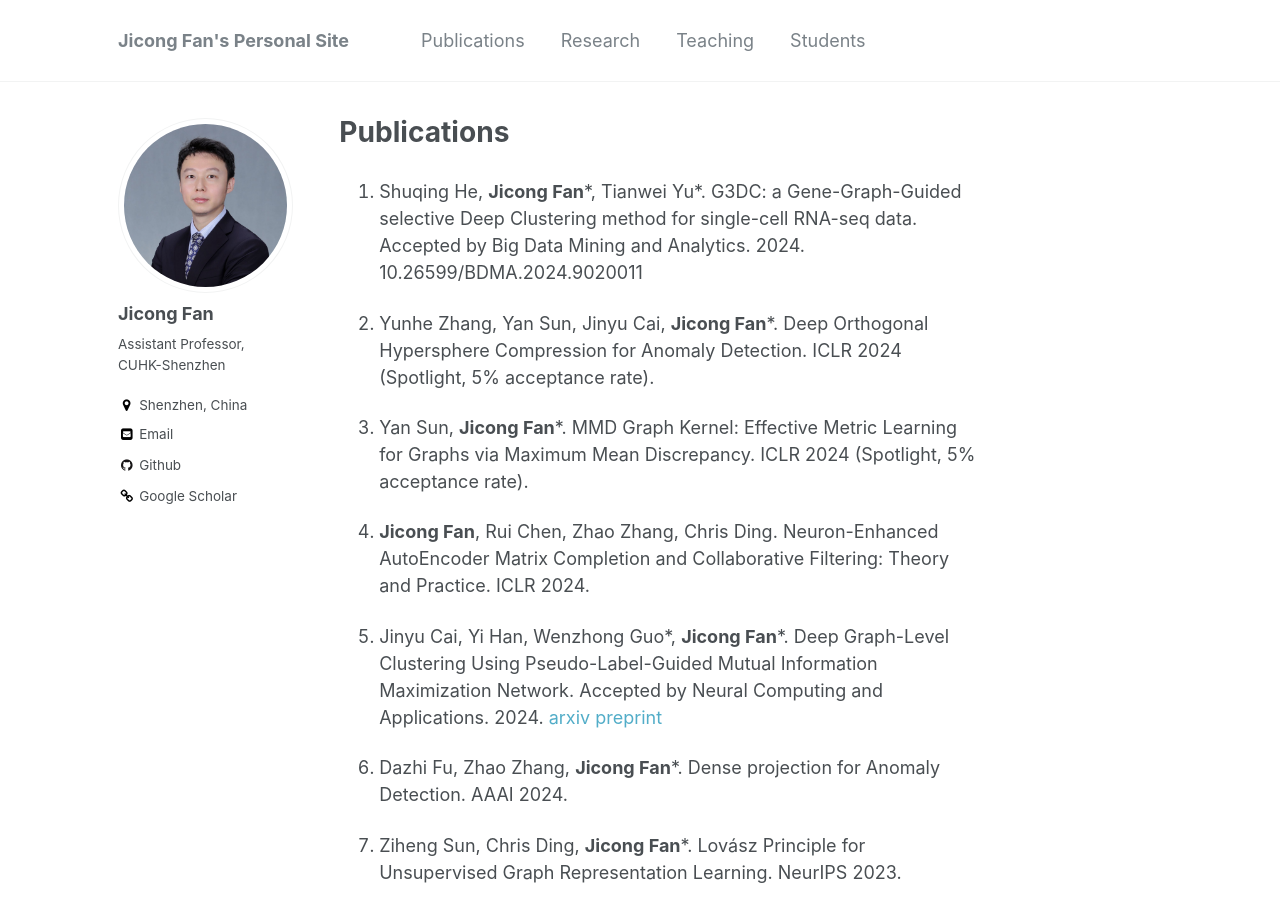
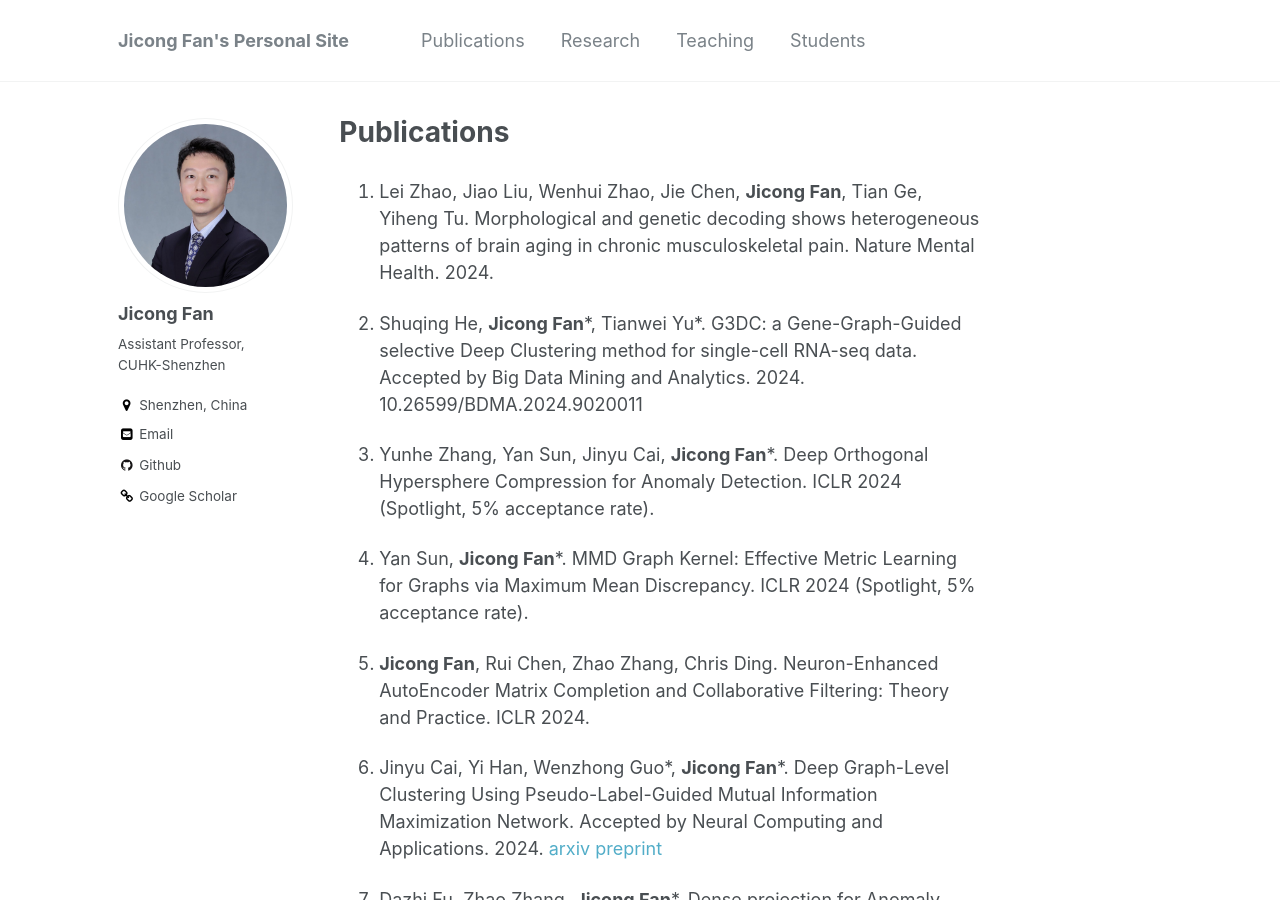
Before and after one commit to jicongfan/jicongfan.github.io, a Jekyll site: the page built from _pages/publications.md, in a window 1280 px wide and 900 px high. Built offline with Jekyll 4.4.1, drawn with Linux system fonts in a browser that asks for light colours.

Commit message:
Update publications.md

```diff
--- a/_pages/publications.md
+++ b/_pages/publications.md
@@ -3,6 +3,9 @@ permalink: /publications/
 title: "Publications"
 author_profile: true
 ---
+
+
+1. Lei Zhao, Jiao Liu, Wenhui Zhao, Jie Chen, <strong>Jicong Fan</strong>, Tian Ge, Yiheng Tu. Morphological and genetic decoding shows heterogeneous patterns of brain aging in chronic musculoskeletal pain. Nature Mental Health. 2024.
 
 1. Shuqing He, <strong>Jicong Fan</strong>\*, Tianwei Yu\*. G3DC: a Gene-Graph-Guided selective Deep Clustering method for single-cell RNA-seq data. Accepted by Big Data Mining and Analytics. 2024. 10.26599/BDMA.2024.9020011
 
```
